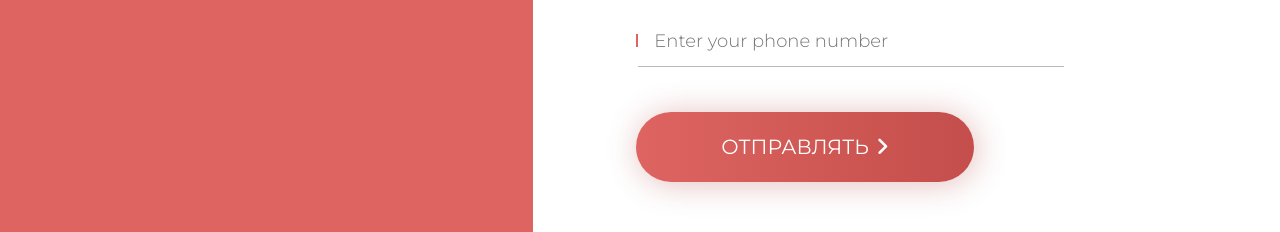
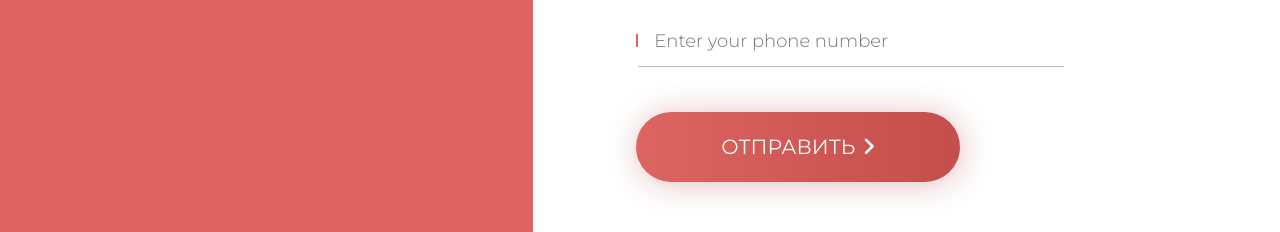
Before and after one commit to Akking05/polyclinic, a plain HTML site: page index.html in a window 1280 px wide. Shown: the part 7974-8206 px from the top of the page. Drawn offline with nearby package versions, Linux system fonts and the light colour scheme.

Commit message:
Update index.html

```diff
--- a/index.html
+++ b/index.html
@@ -683,7 +683,7 @@
 						<span class="line"></span><input type="email" name="your-email" placeholder="Enter your e-mail">
 						<span class="line"></span><input type="tel" name="your-tel" placeholder="Enter your phone number"
 							data-toggle="tooltip" data-placement="bottom" title="Phone number should contain '+' and 12 digits">
-						<button class="dps-btn" id="contact-button"><span class="button-helper"></span>ОТПРАВЛЯТЬ<i
+						<button class="dps-btn" id="contact-button"><span class="button-helper"></span>отправить<i
 								class="fa fa-angle-right" aria-hidden="true"></i>
 						</button>
 					</form>
```
